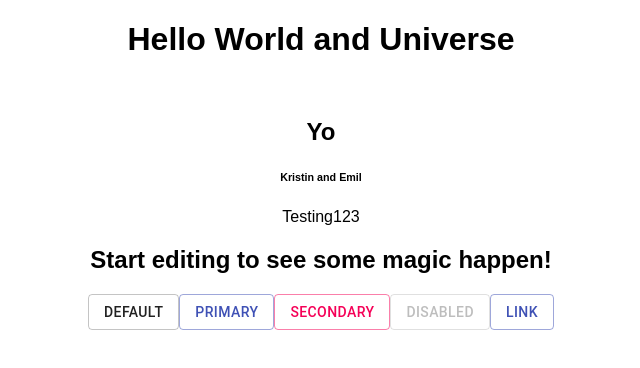
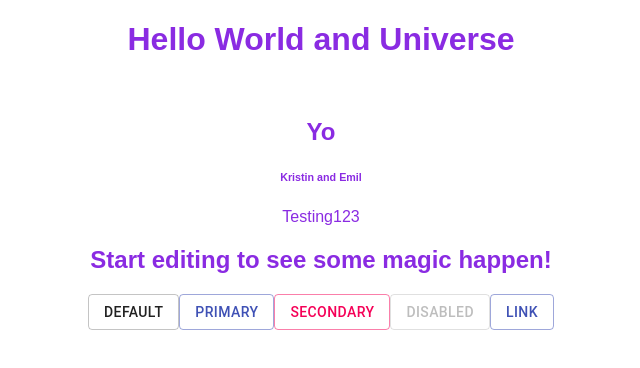
Before and after one commit to EmilSalmanzadeh/SFHacks, a React (Create React App) app: page / in a window 1280 px wide. Shown: the top 368 px of the page, without its empty margins (319-959 px from the left). Built offline with nearby package versions, Linux system fonts and the light colour scheme.

Commit message:
kristin friday fin

```diff
--- a/src/styles.css
+++ b/src/styles.css
@@ -1,4 +1,5 @@
 .App {
   font-family: sans-serif;
   text-align: center;
+  color: blueviolet;
 }
```
